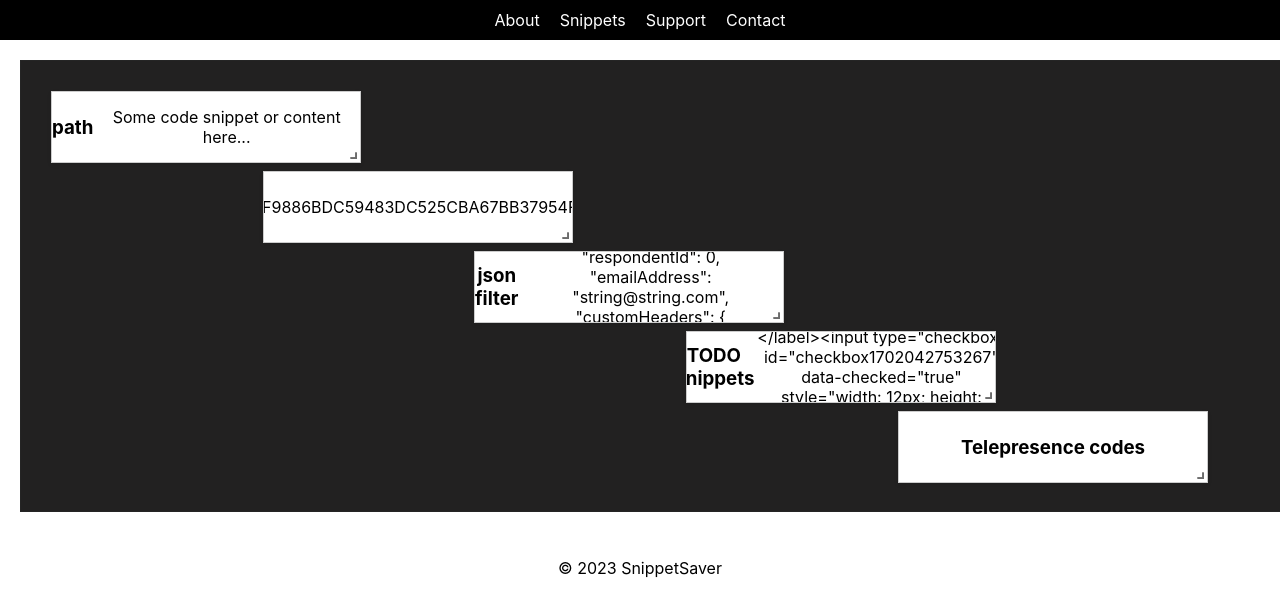
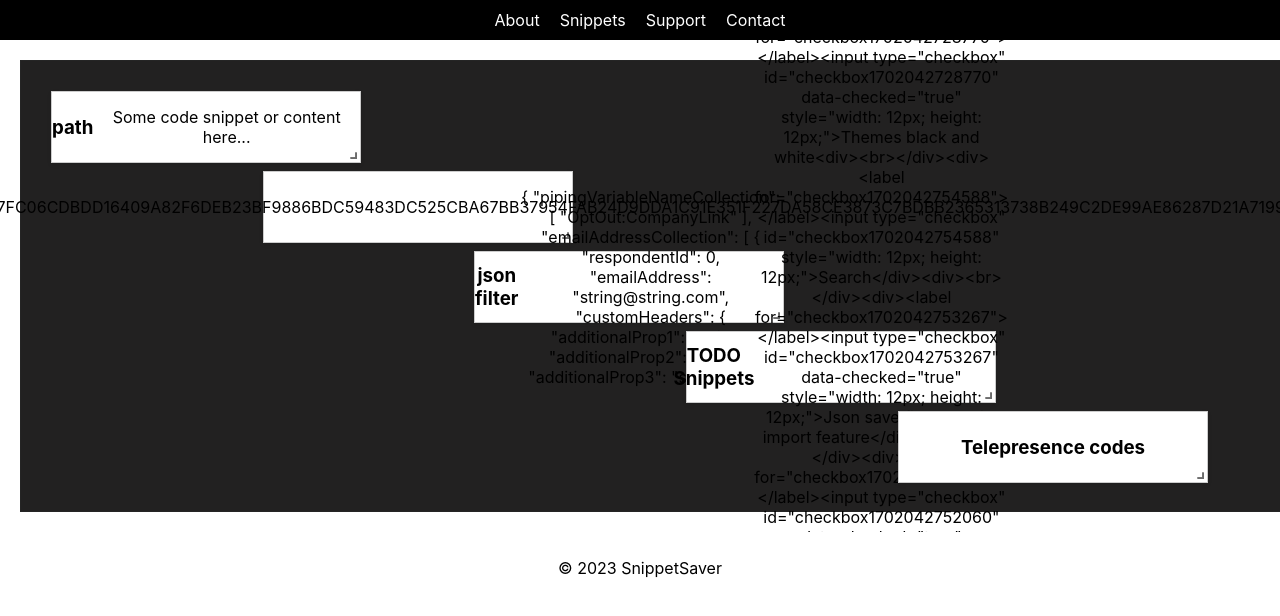
Before and after one commit to EdinMhc/snippet-saver-website, a React (Create React App) app: page / in a window 1280 px wide. Shown: the top 616 px of the page. Built offline with nearby package versions, Linux system fonts and the light colour scheme.

Commit message:
To be continued

```diff
--- a/src/Styles/App.css
+++ b/src/Styles/App.css
@@ -40,6 +40,7 @@ div.App > div {
   justify-content: center;
   align-items: center;
   text-align: center;
+  overflow: visible;
 }
 
 .layout .react-grid-item > div {
--- a/src/Styles/SnippetContent.css
+++ b/src/Styles/SnippetContent.css
@@ -16,6 +16,7 @@
     min-height: 100px;
     max-height: auto;
     overflow: hidden;
+    height: auto;
 }
 
 .snippet-title {
```
